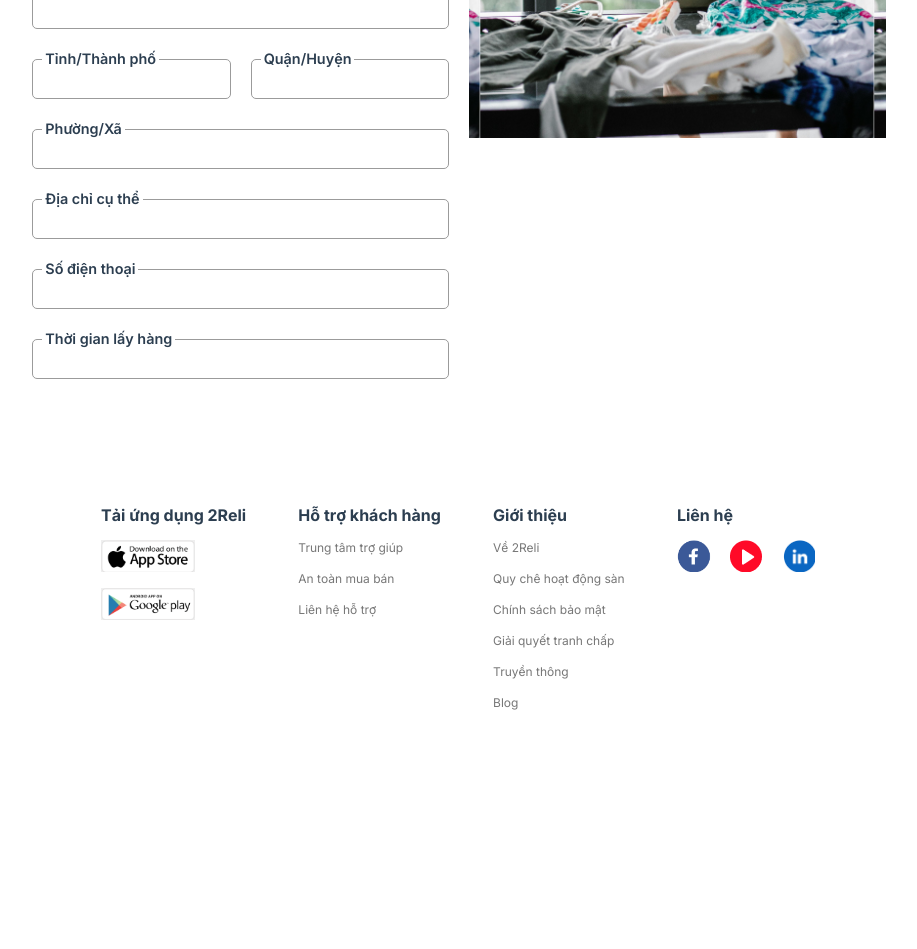
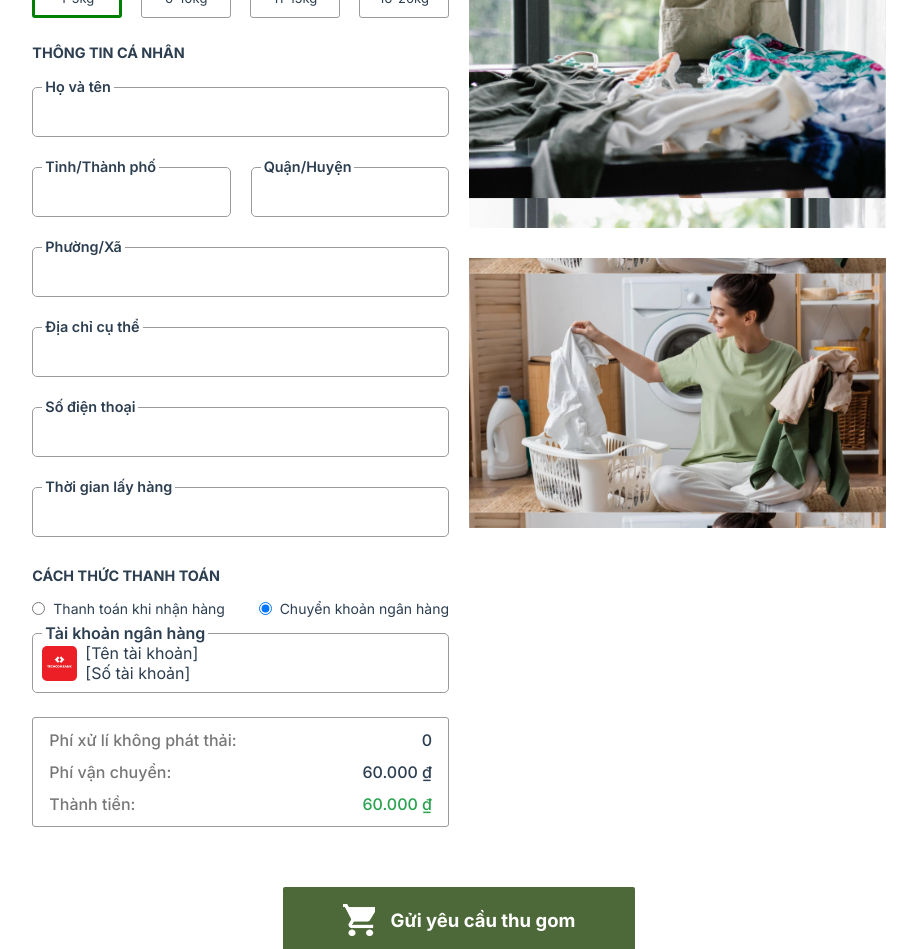
Before and after one commit to dtthanh257/2-reli, a Vue app: page /collect in a window 1280 px wide. Shown: the part 560-1509 px from the top of the page, without its empty margins (181-1098 px from the left). Before the commit the page ends 1398 px from the top, so only its background shows below. Built offline with nearby package versions, Linux system fonts and the light colour scheme.

Commit message:
`update` colect-page

```diff
--- a/src/css/collect-page.css
+++ b/src/css/collect-page.css
@@ -23,10 +23,17 @@
   border-radius: 8px;
   cursor: pointer;
 }
-.collect-img {
+.collect-img-1 {
   width: 100%;
-  height: 500px;
+  height: 590px;
   background-image: url(../../public/img/assets/collect-img-1.png);
+  background-size: contain;
+  background-position: center;
+}
+.collect-img-2 {
+  width: 100%;
+  height: 270px;
+  background-image: url(../../public/img/assets/collect-img-2.png);
   background-size: contain;
   background-position: center;
 }
@@ -42,3 +49,27 @@
   font-size: 13px;
   cursor: pointer;
 }
+.collect-total-amount {
+  gap: 12px;
+  border: 1px solid var(--border-color);
+  border-radius: 3px;
+  padding: 12px 16px;
+  font-size: 16px;
+  font-weight: 500;
+  margin-top: 24px;
+}
+
+.collect-money-title {
+  color: #777777;
+}
+.collect-money {
+  font-weight: 500;
+}
+.collect-money-total {
+  color: #28a24f;
+}
+.pay-method {
+  justify-content: space-between;
+  font-size: 14px;
+  margin: 16px 0;
+}
--- a/src/css/procurement.css
+++ b/src/css/procurement.css
@@ -42,11 +42,11 @@
   color: #606365;
 }
 .procurement-button {
-  height: 70px;
-  width: 382px;
+  height: 66px;
+  width: 352px;
   background: var(--primary-color);
   color: white;
-  font-size: 20px;
+  font-size: 18.5px;
   font-weight: 700;
   gap: 16px;
   display: flex;
@@ -55,8 +55,8 @@
   margin-top: 60px;
 }
 .procurement-button-icon {
-  height: 34px;
-  width: 34px;
+  height: 32px;
+  width: 32px;
   background-image: url(../../public/img/icons/precurement-btn-icon.png);
 }
 .precurement-produce {
--- a/src/pages/Collect/index.vue
+++ b/src/pages/Collect/index.vue
@@ -10,7 +10,7 @@
           <div class="flex-column collect-form" style="flex: 1">
             <h3>Lựa chọn hình thức thu gom</h3>
             <div class="collect-method-radio">
-              <div class="flex-row gap-8">
+              <div class="flex-row" style="gap: 8px">
                 <input type="radio" name="collect-method" id="" />Quyên góp vào
                 quỹ 2Reli
               </div>
@@ -31,12 +31,16 @@
               <ImgSelect ref="imgSelect" @click="openFileInput"></ImgSelect>
               <ImgSelect ref="imgSelect" @click="openFileInput"></ImgSelect>
             </div>
-            <div class="flex-column collect-weight">
+            <div
+              class="flex-column collect-weight gap-16"
+              style="margin-top: 30px"
+            >
               <h3>KHỐI LƯỢNG TÚI ĐỒ</h3>
               <div class="flex-row jc-sb">
                 <div
                   class="collect-weight-choice"
                   @click="addGreenBorder($event)"
+                  style="border: 3px solid green"
                 >
                   1-5kg
                 </div>
@@ -60,45 +64,106 @@
                 </div>
               </div>
             </div>
-            <h3>THÔNG TIN CÁ NHÂN</h3>
+            <h3 style="margin: 26px 0">THÔNG TIN CÁ NHÂN</h3>
             <div class="flex-column" style="gap: 30px">
-              <Textfield isV2="true" height="40" label="Họ và tên"></Textfield>
+              <Textfield isV2="true" height="50" label="Họ và tên"></Textfield>
               <div class="flex-row gap-20">
                 <Textfield
                   isV2="true"
-                  height="40"
+                  height="50"
                   label="Tỉnh/Thành phố"
                 ></Textfield>
                 <Textfield
                   isV2="true"
-                  height="40"
+                  height="50"
                   label="Quận/Huyện"
                 ></Textfield>
               </div>
-              <Textfield isV2="true" height="40" label="Phường/Xã"></Textfield>
+              <Textfield isV2="true" height="50" label="Phường/Xã"></Textfield>
               <Textfield
                 isV2="true"
-                height="40"
+                height="50"
                 label="Địa chỉ cụ thể"
               ></Textfield>
               <Textfield
                 isV2="true"
-                height="40"
+                height="50"
                 label="Số điện thoại"
               ></Textfield>
               <Textfield
                 isV2="true"
                 label="Thời gian lấy hàng"
-                height="40"
+                height="50"
               ></Textfield>
             </div>
+            <div class="flex-column">
+              <h3 style="margin-top: 30px">CÁCH THỨC THANH TOÁN</h3>
+              <div class="flex-row pay-method">
+                <div class="flex-row" style="gap: 8px">
+                  <input
+                    type="radio"
+                    name="paymethod"
+                    id="pay-cash"
+                    @change="toggleBankAccountDisplay()"
+                  />Thanh toán khi nhận hàng
+                </div>
+                <div class="flex-row" style="gap: 8px">
+                  <input
+                    type="radio"
+                    name="paymethod"
+                    id="pay-bank-transfer"
+                    @change="toggleBankAccountDisplay()"
+                    checked
+                  />Chuyển khoản ngân hàng
+                </div>
+              </div>
+
+              <div class="textfield-bank-acc">
+                <label class="textfield-label-v2">Tài khoản ngân hàng</label>
+                <input type="text" class="textfield-input-v2" />
+                <div
+                  class="flex-row bank-input-contain"
+                  style="transform: translateY(-50%)"
+                >
+                  <div class="bank-logo icon"></div>
+                  <div class="flex-column">
+                    <div class="bank-name">[Tên tài khoản]</div>
+                    <div class="bank-number">[Số tài khoản]</div>
+                  </div>
+                </div>
+              </div>
+              <div class="collect-total-amount flex-column">
+                <div class="flex-row jc-sb gap-8">
+                  <div class="collect-money-title">
+                    Phí xử lí không phát thải:
+                  </div>
+                  <div class="collect-money">0</div>
+                </div>
+                <div class="flex-row jc-sb">
+                  <div class="collect-money-title">Phí vận chuyển:</div>
+                  <div class="collect-money">{{ shipMoney }}</div>
+                </div>
+                <div class="flex-row jc-sb">
+                  <div class="collect-money-title">Thành tiền:</div>
+                  <div class="collect-money-total">{{ totalMoney }}</div>
+                </div>
+              </div>
+            </div>
           </div>
-          <div class="flex-colum" style="flex: 1">
-            <div class="collect-img"></div>
+          <div class="flex-column" style="flex: 1; gap: 30px">
+            <div class="collect-img-1"></div>
+            <div class="collect-img-2"></div>
           </div>
         </div>
       </div>
     </div>
+    <div class="flex-row" style="justify-content: center">
+      <button class="procurement-button btn nor-btn">
+        <div class="procurement-button-icon icon"></div>
+        Gửi yêu cầu thu gom
+      </button>
+    </div>
+
     <Footer></Footer>
   </div>
 </template>
@@ -114,16 +179,53 @@ const Collect = {
     Footer,
     Textfield,
   },
+  mounted() {
+    this.shipMoney = this.formatCurrency(60000);
+    this.totalMoney = this.formatCurrency(60000);
+  },
+  data() {
+    return {
+      shipMoney: 60000,
+      totalMoney: 60000,
+      weightPrices: {
+        "1-5kg": 60000,
+        "6-10kg": 120000,
+        "11-15kg": 180000,
+        "16-20kg": 240000,
+      },
+    };
+  },
   methods: {
     openFileInput() {
       this.$refs.imgSelect.$refs.fileInput.click();
     },
+    formatCurrency(amount) {
+      return amount.toLocaleString("vi-VN", {
+        style: "currency",
+        currency: "VND",
+      });
+    },
     addGreenBorder(event) {
       const choices = document.querySelectorAll(".collect-weight-choice");
       choices.forEach((choice) => {
-        choice.style.border = "1px solid var(--border-color)"; // Remove border from all choices
+        choice.style.border = "1px solid var(--border-color)";
       });
-      event.target.style.border = "3px solid green"; // Add border to clicked choice
+      event.target.style.border = "3px solid green";
+      const selectedChoice = event.target.textContent.trim();
+      // Cập nhật shipMoney tương ứng từ weightPrices
+      this.shipMoney = this.formatCurrency(this.weightPrices[selectedChoice]);
+      this.totalMoney = this.formatCurrency(
+        this.weightPrices[selectedChoice] + 0
+      );
+    },
+    toggleBankAccountDisplay() {
+      const bankAcc = document.querySelector(".textfield-bank-acc");
+      var payBankTranfer = document.querySelector("#pay-bank-transfer");
+      if (payBankTranfer.checked) {
+        bankAcc.style.display = "flex";
+      } else {
+        bankAcc.style.display = "none";
+      }
     },
   },
 };
--- a/src/pages/Profile/index.vue
+++ b/src/pages/Profile/index.vue
@@ -41,7 +41,7 @@
           </div>
           <div class="flex-row jc-sb w-100">
             <h2>Tài khoản ngân hàng của tôi</h2>
-            <a href="/home">
+            <a href="/profile">
               <button class="pri-btn nor-btn">
                 Thêm tài khoản ngân hàng
               </button></a
```
Also changed, not shown: public/img/assets/collect-img-2.png (added).
